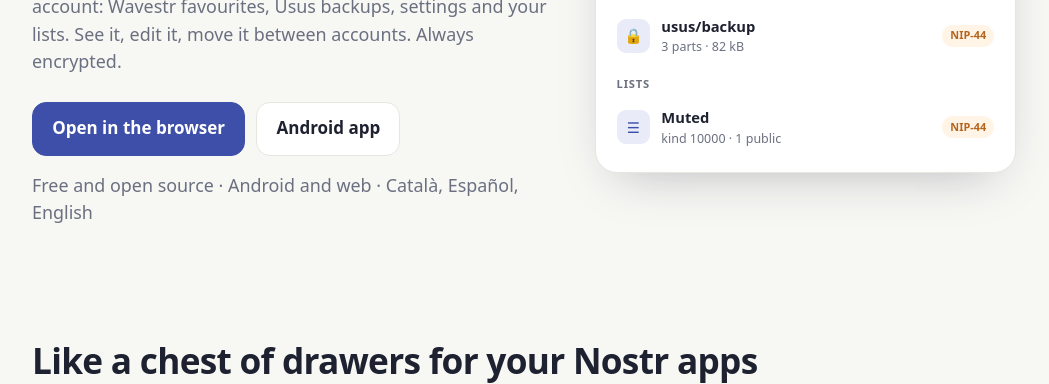
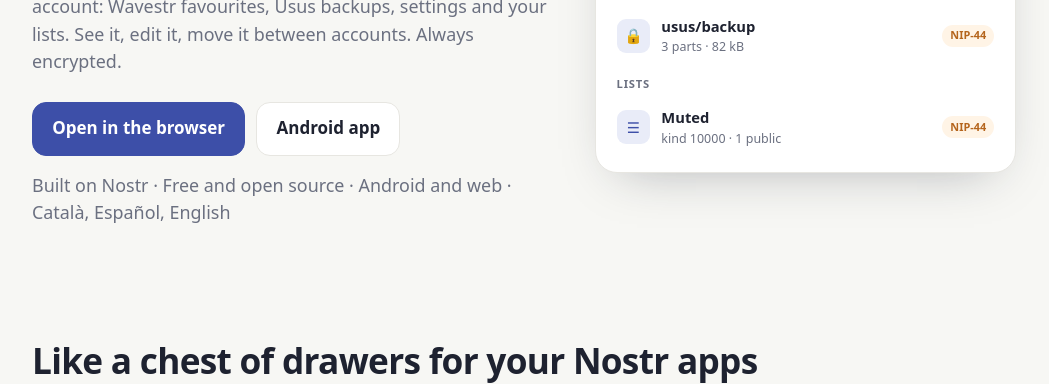
Before and after one commit to oluengo/tansu, a plain HTML site: page site/index.html in a window 1280 px wide. Shown: the part 393-777 px from the top of the page, without its empty margins (116-1165 px from the left). Drawn offline with Linux system fonts and the light colour scheme.

Commit message:
Web: distinción sutil entre apps hechas sobre Nostr (Mado, Tansu) y con Nostr opcional (Usus, Wavestr)
Co-Authored-By: Claude Opus 5.5 <noreply@anthropic.com>
Claude-Session: https://claude.ai/code/session_0113jh1VVKcFvvFnGdyFfwkZ

```diff
--- a/site/index.html
+++ b/site/index.html
@@ -216,7 +216,7 @@ const I = {
 	hero_text: { en: "Tansu is a file explorer for what your Nostr apps keep in your account: Wavestr favourites, Usus backups, settings and your lists. See it, edit it, move it between accounts. Always encrypted.", es: "Tansu es un explorador de archivos para lo que tus apps de Nostr guardan en tu cuenta: favoritos de Wavestr, copias de Usus, ajustes y tus listas. Míralo, edítalo y pásalo entre cuentas. Siempre cifrado.", ca: "Tansu és un explorador de fitxers per al que les teves apps de Nostr desen al teu compte: preferits de Wavestr, còpies d'Usus, ajustos i les teves llistes. Mira-ho, edita-ho i passa-ho entre comptes. Sempre xifrat." },
 	open_web: { en: "Open in the browser", es: "Abrir en el navegador", ca: "Obre al navegador" },
 	get_android: { en: "Android app", es: "App para Android", ca: "App per a Android" },
-	hero_note: { en: "Free and open source · Android and web · Català, Español, English", es: "Libre y de código abierto · Android y web · Català, Español, English", ca: "Lliure i de codi obert · Android i web · Català, Español, English" },
+	hero_note: { en: "Built on Nostr · Free and open source · Android and web · Català, Español, English", es: "Hecha sobre Nostr · Libre y de código abierto · Android y web · Català, Español, English", ca: "Feta sobre Nostr · Lliure i de codi obert · Android i web · Català, Español, English" },
 	m_apps: { en: "App data", es: "Datos de apps", ca: "Dades d'apps" },
 	m_wavestr: { en: "2 items · 5 min ago", es: "2 elementos · hace 5 min", ca: "2 elements · fa 5 min" },
 	m_usus: { en: "1 item · today", es: "1 elemento · hoy", ca: "1 element · avui" },
```
